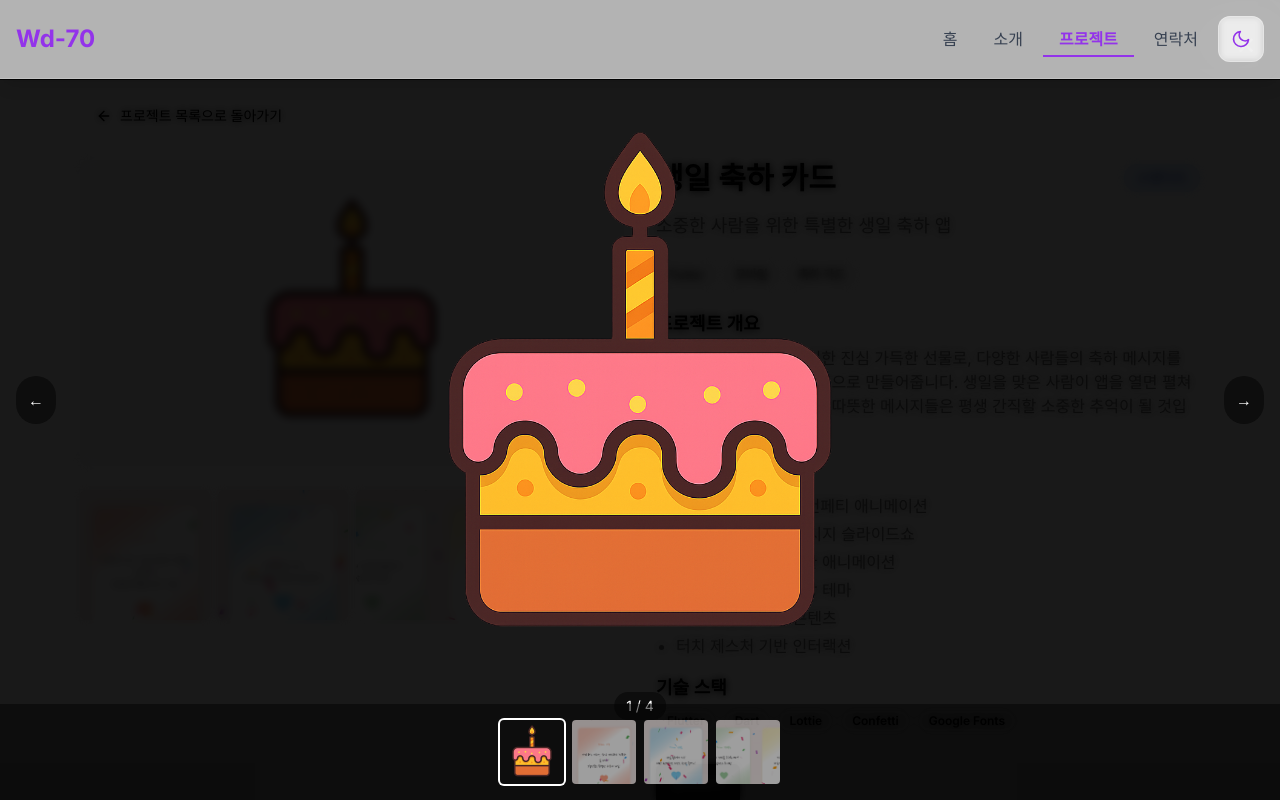
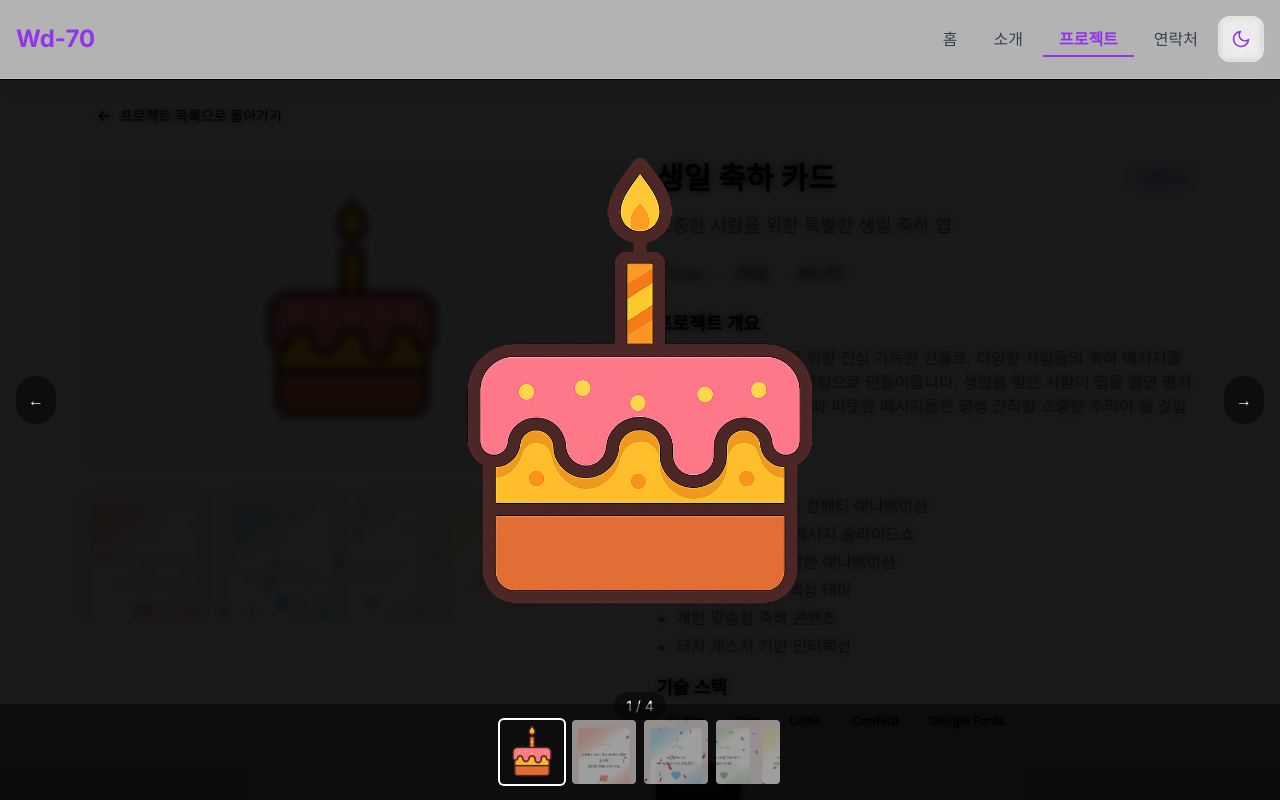
Before and after one commit to Wd-70/Wd-70, a Next.js app: page /projects/detail/birthday-wish-app in a window 1280 px wide. Both pictures are taken after a click on the element 352 px from the left and 313 px from the top of the page. Shown: the top 800 px of the page. Built offline with nearby package versions, Linux system fonts and the light colour scheme.

Commit message:
이미지 모달 닫히는 범위 수정

```diff
--- a/src/components/projects/ImageGallery.tsx
+++ b/src/components/projects/ImageGallery.tsx
@@ -71,12 +71,14 @@ export const ImageGallery = ({ images, initialIndex = 0, onClose }: ImageGallery
 
   // 외부 클릭 시 닫기
   const handleBackdropClick = (e: React.MouseEvent) => {
-    // 클릭된 요소가 이미지나 네비게이션 버튼이 아닌 경우에만 닫기
+    // 클릭된 요소가 이미지, 네비게이션 버튼, 썸네일이 아닌 경우에만 닫기
     const target = e.target as HTMLElement;
-    const isImage = target.closest('img') || target.closest('button');
+    const isButton = target.closest('button');
+    const isImage = target.tagName === 'IMG';
     const isThumbnail = target.closest('.thumbnail-container');
+    const isHeader = target.closest('.modal-header');
 
-    if (!isImage && !isThumbnail) {
+    if (!isButton && !isImage && !isThumbnail && !isHeader) {
       handleClose();
     }
   };
@@ -120,7 +122,7 @@ export const ImageGallery = ({ images, initialIndex = 0, onClose }: ImageGallery
             {/* 상단 안전 영역 (상단바 대체용) */}
             <div
               ref={headerRef}
-              className="w-full bg-black/90 transition-all duration-300 ease-out"
+              className="w-full bg-black/90 transition-all duration-300 ease-out modal-header"
               style={{
                 height: '80px',
                 minHeight: '60px',
@@ -157,23 +159,27 @@ export const ImageGallery = ({ images, initialIndex = 0, onClose }: ImageGallery
               <div className="relative w-full max-w-4xl h-full flex items-center justify-center">
                 <div className="relative w-full h-full max-h-full flex items-center justify-center">
                   {images[currentIndex] ? (
-                    <div style={{
-                      position: 'relative',
-                      width: '100%',
-                      height: '100%',
-                      maxWidth: '100%',
-                      maxHeight: '100%',
-                      display: 'flex',
-                      alignItems: 'center',
-                      justifyContent: 'center'
-                    }}>
+                    <div
+                      style={{
+                        position: 'relative',
+                        maxWidth: '90vw',
+                        maxHeight: '70vh',
+                        display: 'flex',
+                        alignItems: 'center',
+                        justifyContent: 'center'
+                      }}
+                      onClick={(e) => e.stopPropagation()}
+                    >
                       <Image
                         src={images[currentIndex]}
                         alt={`이미지 ${currentIndex + 1}`}
-                        fill
-                        className="object-contain"
+                        width={0}
+                        height={0}
+                        sizes="90vw"
+                        className="w-auto h-auto max-w-full max-h-full object-contain"
                         style={{
-                          objectFit: 'contain'
+                          maxWidth: '90vw',
+                          maxHeight: '70vh'
                         }}
                         onError={handleImageError}
                         priority
```
